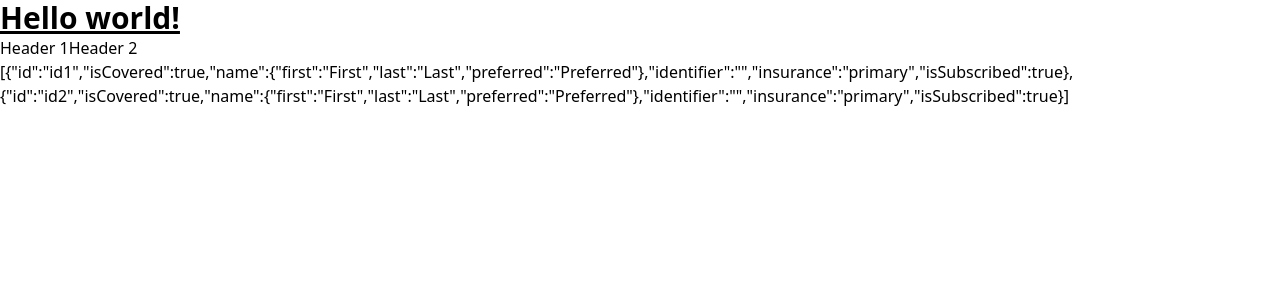
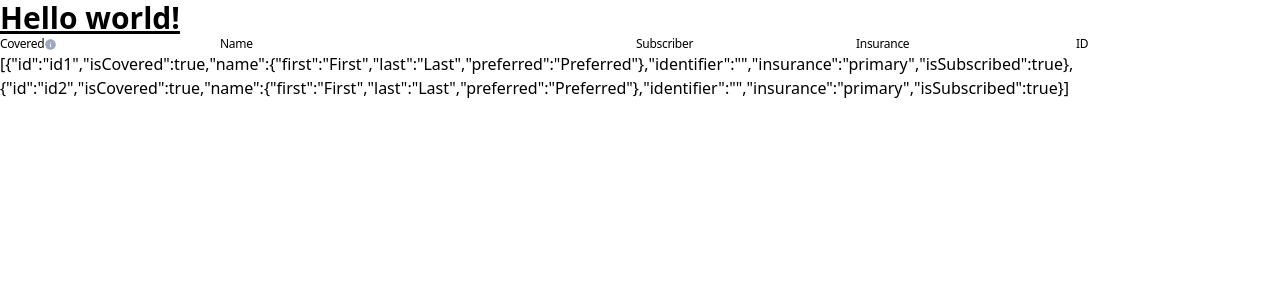
Before and after one commit to JiteshKusalkar/getneem, a Next.js app: page / in a window 1280 px wide. Shown: the top 300 px of the page. Built offline with nearby package versions, Linux system fonts and the light colour scheme.

Commit message:
feat: design header

```diff
--- /dev/null
+++ b/components/Table/Cell.module.css
@@ -0,0 +1,3 @@
+.headerCell {
+  @apply flex items-center text-xs tracking-tight;
+}
--- a/components/Table/Cell.tsx
+++ b/components/Table/Cell.tsx
@@ -1,11 +1,12 @@
 import { ReactNode } from 'react';
+import styles from './Cell.module.css';
 
 interface ColumnProps {
   column: () => ReactNode;
 }
 
 function Cell({ column }: ColumnProps) {
-  return <div>{column()}</div>;
+  return <div className={styles.headerCell}>{column()}</div>;
 }
 
 export default Cell;
--- a/components/Table/TableHeader.module.css
+++ b/components/Table/TableHeader.module.css
@@ -1,3 +1,3 @@
 .main {
-  @apply flex;
+  @apply grid grid-cols-[1fr,400px,repeat(3,minmax(0,1fr))] gap-4;
 }
--- a/package.json
+++ b/package.json
@@ -9,6 +9,7 @@
     "lint": "next lint"
   },
   "dependencies": {
+    "@heroicons/react": "^2.0.13",
     "@next/font": "13.1.2",
     "@types/node": "18.11.18",
     "@types/react": "18.0.26",
--- /dev/null
+++ b/pages/index.module.css
@@ -0,0 +1,3 @@
+.headerIcon {
+  @apply h-[13px] w-[13px] text-[#9DA7BE];
+}
--- a/pages/index.tsx
+++ b/pages/index.tsx
@@ -1,7 +1,10 @@
 import Head from 'next/head';
+import { useMemo } from 'react';
 import { Inter } from '@next/font/google';
+import { InformationCircleIcon } from '@heroicons/react/24/solid';
 import Table, { Column, HouseholdData } from '@/components/Table/Table';
-import { useMemo } from 'react';
+
+import styles from './index.module.css';
 
 const inter = Inter({ subsets: ['latin'] });
 
@@ -37,7 +40,12 @@ export default function Home() {
     () => [
       {
         Header() {
-          return <div>Header 1</div>;
+          return (
+            <>
+              <span>Covered</span>
+              <InformationCircleIcon className={styles.headerIcon} />
+            </>
+          );
         },
         Cell() {
           return <div>Col 1</div>;
@@ -45,7 +53,31 @@ export default function Home() {
       },
       {
         Header() {
-          return <div>Header 2</div>;
+          return 'Name';
+        },
+        Cell() {
+          return <div>Col 2</div>;
+        },
+      },
+      {
+        Header() {
+          return 'Subscriber';
+        },
+        Cell() {
+          return <div>Col 2</div>;
+        },
+      },
+      {
+        Header() {
+          return 'Insurance';
+        },
+        Cell() {
+          return <div>Col 2</div>;
+        },
+      },
+      {
+        Header() {
+          return 'ID';
         },
         Cell() {
           return <div>Col 2</div>;
```
Also changed, not shown: 1 other file (tests, documents, lock files or other folders).
